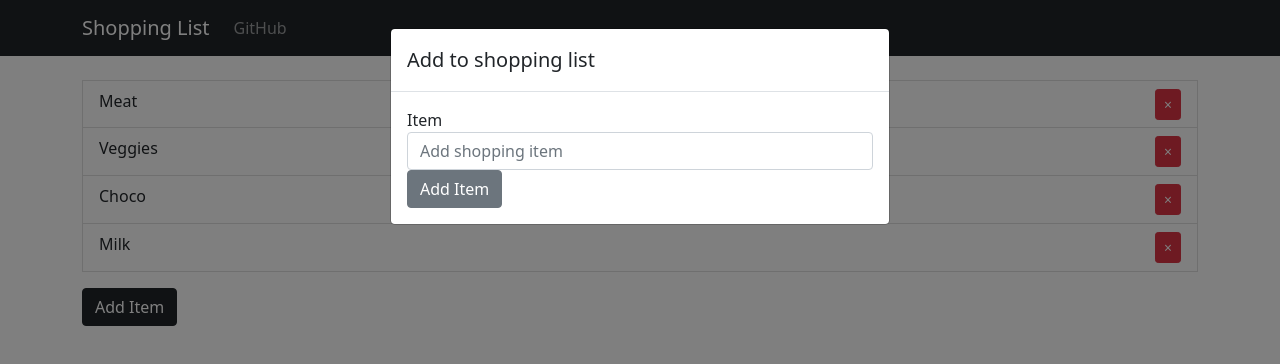
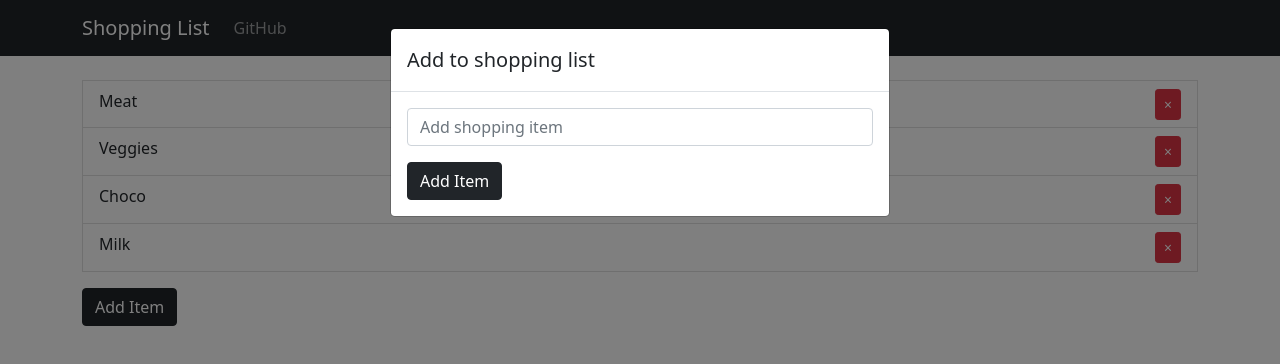
Before and after one commit to thatkit/mern-shopping-list, a React (Create React App) app in the folder client/: page / in a window 1280 px wide. Both pictures are taken after a click on the button "Add Item". Shown: the top 364 px of the page. Built offline with nearby package versions, Linux system fonts and the light colour scheme.

Commit message:
ItemModal setup finished

```diff
--- a/client/src/App.js
+++ b/client/src/App.js
@@ -3,7 +3,6 @@ import './App.css';
 
 import { Container } from 'reactstrap'
 
-//components
 import NavbarComp from './components/NavbarComp/NavbarComp';
 import ShoppingList from './components/ShoppingList/ShoppingList';
 import ItemModal from './components/ItemModal/ItemModal';
--- a/client/src/components/ItemModal/ItemModal.js
+++ b/client/src/components/ItemModal/ItemModal.js
@@ -1,19 +1,19 @@
-import { useState } from 'react';
 import {
     Button,
     Modal,
     ModalHeader,
     ModalBody,
     Form,
-    FormGroup,
-    Label,
     Input,
-    noRefCheck
 } from 'reactstrap';
-import { useSelector, useDispatch } from 'react-redux';
+import { v4 as uuid } from 'uuid';
+
+import { useState } from 'react';
+import { useDispatch } from 'react-redux';
 import { addItem } from '../ShoppingList/shoppingListSlice';
 
 const ItemModal = () => {
+    const dispatch = useDispatch();
     const [state, setState] = useState({
         open: false,
         inputValue: ''
@@ -32,8 +32,10 @@ const ItemModal = () => {
         });
     }
 
-    const handleSubmit = () => {
-
+    const handleSubmit = e => {
+        e.preventDefault();
+        dispatch(addItem({ id: uuid(), name: state.inputValue }));
+        handleToggle();
     }
 
     return (
@@ -51,8 +53,6 @@ const ItemModal = () => {
                 <ModalHeader>Add to shopping list</ModalHeader>
                 <ModalBody>
                     <Form onSubmit={handleSubmit}>
-                        <FormGroup>
-                            <Label for="items">Item</Label>
                         <Input
                             type="text"
                             name="name"
@@ -60,8 +60,7 @@ const ItemModal = () => {
                             placeholder="Add shopping item"
                             onChange={handleChange}
                         />
-                        </FormGroup>
-                        <Button>
+                        <Button color="dark" className="mt-3" >
                             Add Item
                         </Button>
                     </Form>
--- a/client/src/components/ShoppingList/shoppingListSlice.js
+++ b/client/src/components/ShoppingList/shoppingListSlice.js
@@ -10,9 +10,6 @@ export const shoppingListSlice = createSlice({
         { id: uuid(), name: 'Milk' }
     ],
     reducers: {
-        // getItems: (state) => {
-        //     return state;
-        // },
         addItem: (state, action) => {
             return [...state, action.payload];
         },
@@ -22,7 +19,6 @@ export const shoppingListSlice = createSlice({
     }
 });
 
-// export const { getItems, addItem, deleteItem } = shoppingListSlice.actions;
 export const { addItem, deleteItem } = shoppingListSlice.actions;
 
 export default shoppingListSlice.reducer;
```
Also changed, not shown: client/src/components/ShoppingList/ShoppingList.js (+1 -10 lines). Lines whose indentation alone changed are shown as unchanged.
